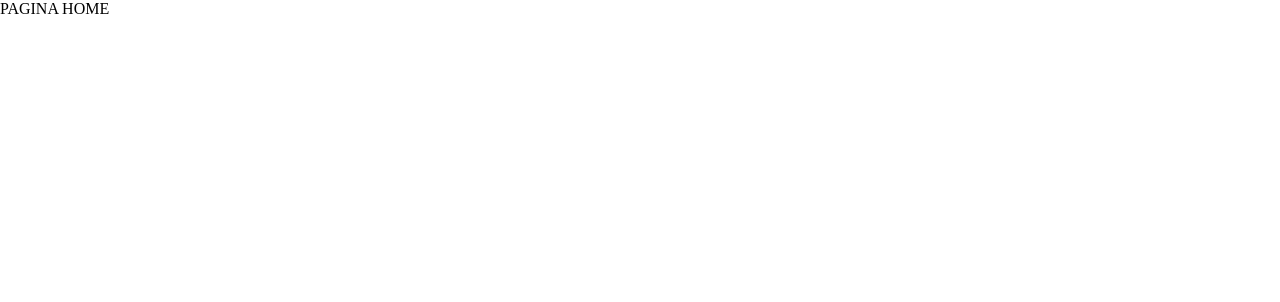
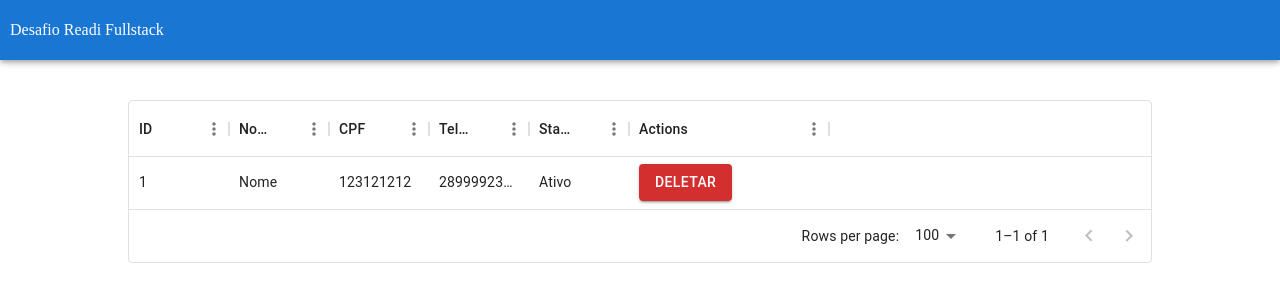
Before and after one commit to elrafa-sg/desafio-readi-frontend, a Next.js app: page /home in a window 1280 px wide. Shown: the top 302 px of the page. Built offline with nearby package versions, Linux system fonts and the light colour scheme; no server answers.

Commit message:
feat: implementa versao inicial da pagina home

```diff
--- a/app/home/page.tsx
+++ b/app/home/page.tsx
@@ -1,6 +1,33 @@
+'use client'
+import { useState } from 'react'
+import Stack from '@mui/material/Stack'
+import Appbar from "@mui/material/AppBar"
+import Box from "@mui/material/Box"
+import { LocalStorage } from '@/utils/LocalStorage'
+import { TableSolicitacoes } from '@/components/TableSolicitacoes'
+
 
 export default function Home () {
-    return (
-      <div>PAGINA HOME</div>
-    )
-  }
+
+  const [solicitacoes, setSolicitacoes] = useState([{ id: 1, nome: 'Nome', cpf: '123121212', telefone: '2899992399', status: 'Ativo' }])
+
+  return (
+    <>
+      <Appbar style={{ height: '60px' }}>
+        <Stack direction="row" justifyContent="space-between" alignItems="center" paddingX="10px" height="100%">
+          <Box>Desafio Readi Fullstack</Box>
+
+          <Box>
+            {LocalStorage.getUserEmail()}
+          </Box>
+        </Stack>
+      </Appbar>
+
+      <Stack paddingTop="100px" alignItems="center" >
+        <Box minWidth="80vw">
+          <TableSolicitacoes solicitacoes={solicitacoes} />
+        </Box>
+      </Stack>
+    </>
+  )
+}
--- /dev/null
+++ b/components/TableSolicitacoes.tsx
@@ -0,0 +1,68 @@
+'use client'
+import { useState } from 'react'
+import Stack from '@mui/material/Stack'
+
+import { DataGrid, GridColDef, } from '@mui/x-data-grid'
+import Button from '@mui/material/Button'
+import Alert from '@mui/material/Alert'
+
+import { SolicitacaoService } from '@/services/SolicitacaoService'
+
+interface SolicitacoesProps {
+    solicitacoes: any[]
+}
+
+const TableSolicitacoes = (props: SolicitacoesProps) => {
+    const [showFeedbackAlert, setShowFeedbackAlert] = useState(false)
+    const [feedbackMessage, setFeedbackMessage] = useState('')
+
+    async function deleteSolicitacao (solicitacaoId: string) {
+        const solicitacaoResponse = await SolicitacaoService.delete(solicitacaoId)
+        setShowFeedbackAlert(true)
+        setFeedbackMessage(solicitacaoResponse.data.message)
+
+        setTimeout(() => {
+            setShowFeedbackAlert(false)
+            setFeedbackMessage('')
+        }, 3000)
+    }
+
+    const dataTableColumns: GridColDef[] = [
+        { field: 'id', headerName: 'ID' },
+        { field: 'nome', headerName: 'Nome' },
+        { field: 'cpf', headerName: 'CPF' },
+        { field: 'telefone', headerName: 'Telefone' },
+        { field: 'status', headerName: 'Status' },
+        {
+            field: 'actions', headerName: 'Actions', minWidth: 200, renderCell: (item) => {
+                return (
+                    <Stack direction="row" width="100%" spacing={2}>
+                        <Button color='error' variant='contained' onClick={() => deleteSolicitacao(item.row.id)}>
+                            Deletar
+                        </Button>
+                    </Stack>
+                )
+            }
+        },
+    ]
+
+
+    return (
+        <>
+            {showFeedbackAlert &&
+                <div style={{ position: 'absolute', top: '80px', right: '20px' }}>
+                    <Alert severity='error' color='error' >
+                        {feedbackMessage}
+                    </Alert>
+                </div>
+            }
+
+            <DataGrid autoHeight
+                rows={props.solicitacoes}
+                columns={dataTableColumns}
+            />
+        </>
+    )
+}
+
+export { TableSolicitacoes }
--- a/package.json
+++ b/package.json
@@ -13,11 +13,13 @@
     "@emotion/styled": "^11.11.0",
     "@hookform/resolvers": "^3.3.2",
     "@mui/material": "^5.14.18",
+    "@mui/x-data-grid": "^6.18.1",
     "axios": "^1.6.2",
     "next": "14.0.3",
     "react": "^18",
     "react-dom": "^18",
     "react-hook-form": "^7.48.2",
+    "react-icons": "^4.12.0",
     "zod": "^3.22.4"
   },
   "devDependencies": {
--- /dev/null
+++ b/services/SolicitacaoService.ts
@@ -0,0 +1,16 @@
+import { apiClient } from './api'
+
+const BASE_PATH = '/solicitacao'
+
+class SolicitacaoService {
+    static async delete (idSolicitacao: string) {
+        try {
+            const apiResponse = await apiClient.delete(`${BASE_PATH}/${idSolicitacao}`)
+            return apiResponse
+        } catch (apiErrorResponse: any) {
+            return apiErrorResponse.response
+        }
+    }
+}
+
+export { SolicitacaoService }
```
Also changed, not shown: 1 other file (tests, documents, lock files or other folders).
